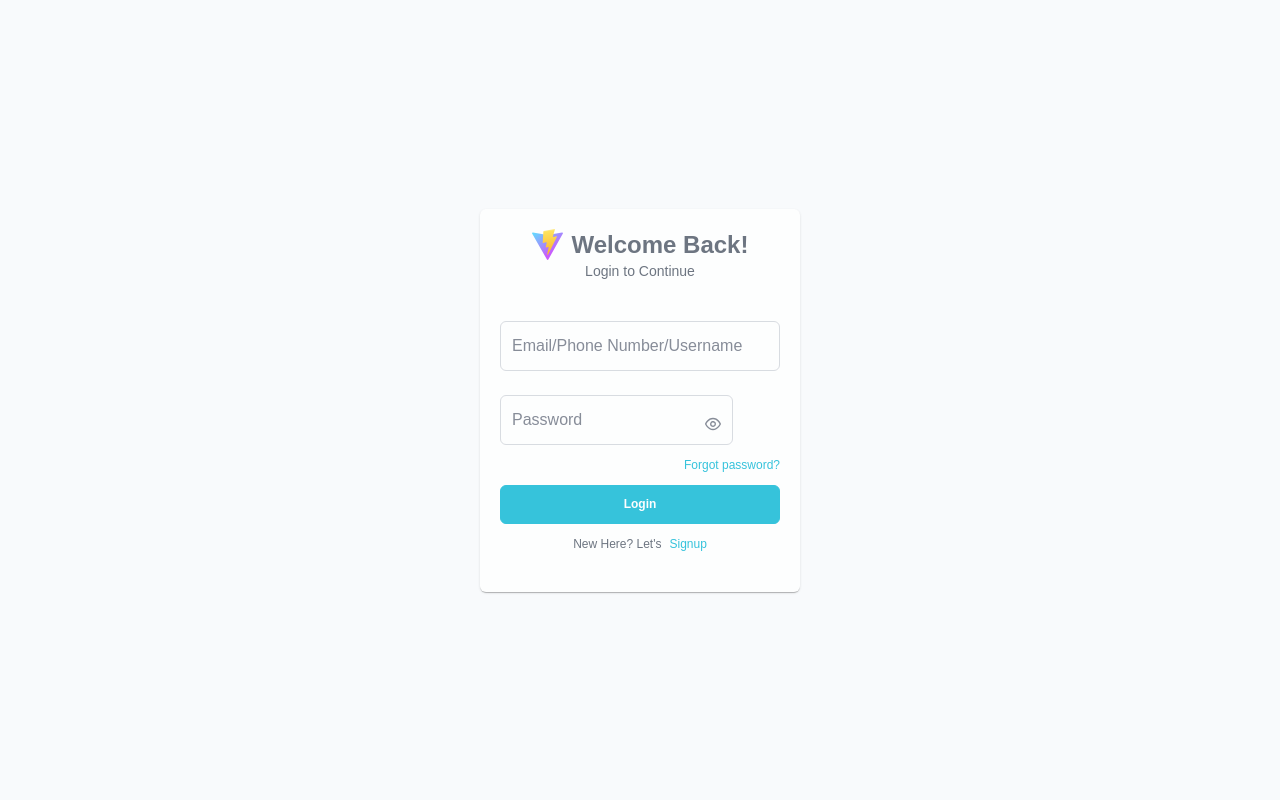
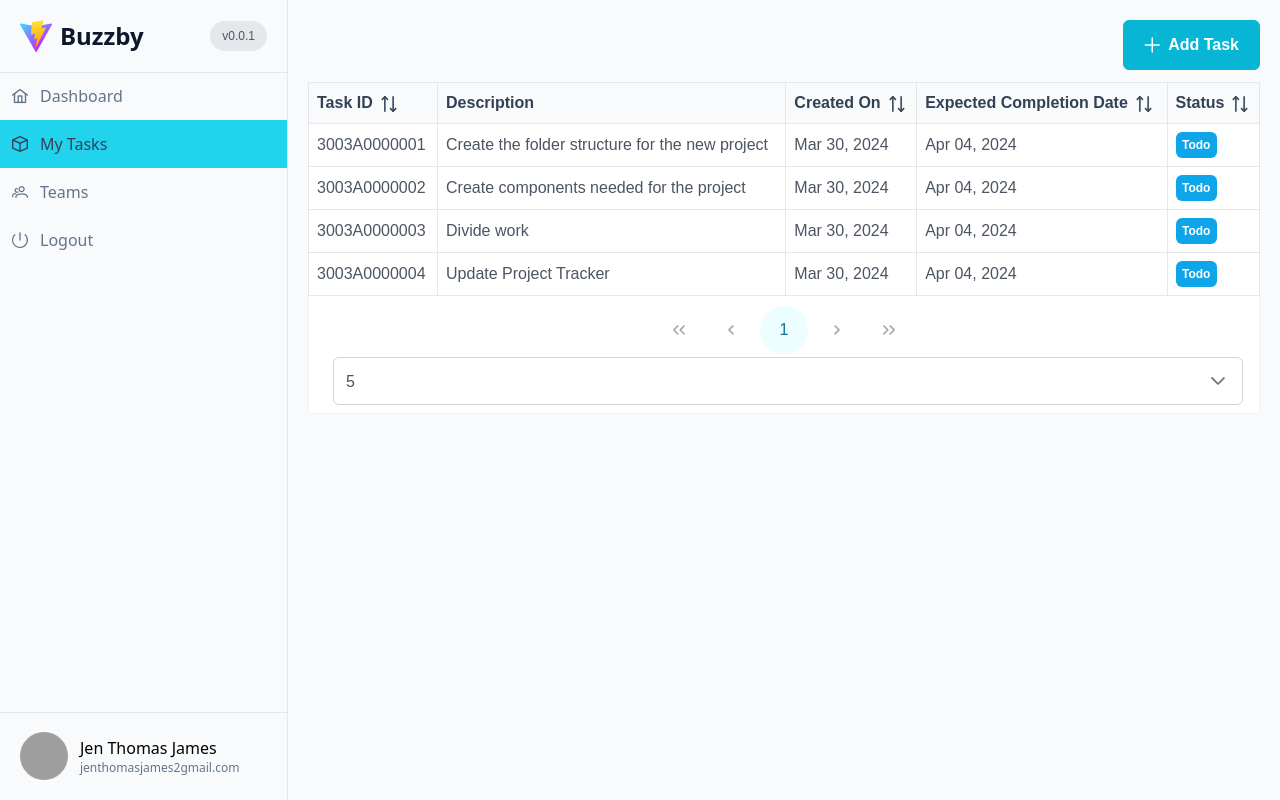
Before and after one commit to JenTJames/buzzby-client, a React (Vite) app: page /my-tasks in a window 1280 px wide. Before the commit this address led to /login. Built offline with nearby package versions, Linux system fonts and the light colour scheme; grey boxes are pictures that could not be loaded; a web font is replaced by a local one.

Commit message:
Feat: Add My Tasks Page

```diff
--- a/src/App.jsx
+++ b/src/App.jsx
@@ -5,6 +5,7 @@ import "primeicons/primeicons.css"; //icons
 import { Routes, Route, Navigate } from "react-router-dom";
 
 import LoginPage from "./pages/LoginPage";
+import MyTasksPage from "./pages/MyTasksPage";
 import RegisterPage from "./pages/RegisterPage";
 import DashboardPage from "./pages/DashboardPage";
 
@@ -15,6 +16,7 @@ const App = () => {
         <Route path="/login" element={<LoginPage />} />
         <Route path="/register" element={<RegisterPage />} />
         <Route path="/dashboard" element={<DashboardPage />} />
+        <Route path="/my-tasks" element={<MyTasksPage />} />
 
         <Route path="*" element={<Navigate to="/login" />} />
       </Routes>
--- a/src/pages/DashboardPage.jsx
+++ b/src/pages/DashboardPage.jsx
@@ -1,11 +1,11 @@
 import { useMemo, useState } from "react";
+import { Tag } from "primereact/tag";
 import { Card } from "primereact/card";
 import { Knob } from "primereact/knob";
 import { Chart } from "primereact/chart";
 import { Column } from "primereact/column";
 import { Dropdown } from "primereact/dropdown";
 import { DataTable } from "primereact/datatable";
-import { Tag } from "primereact/tag";
 
 import Authorized from "../components/Authorized";
 
--- /dev/null
+++ b/src/pages/MyTasksPage.jsx
@@ -0,0 +1,147 @@
+import { useState } from "react";
+import dayjs from "dayjs";
+import { Tag } from "primereact/tag";
+import { Button } from "primereact/button";
+import { Column } from "primereact/column";
+import { Dropdown } from "primereact/dropdown";
+import { DataTable } from "primereact/datatable";
+
+const statusList = ["Todo", "In Progress", "Overdue", "Completed"];
+
+import Authorized from "../components/Authorized";
+
+const TASKS = [
+  {
+    id: "3003A0000001",
+    description: "Create the folder structure for the new project",
+    status: "TODO",
+    createdOn: dayjs(),
+    expectedCompletionDate: dayjs().add(5, "d"),
+  },
+  {
+    id: "3003A0000002",
+    description: "Create components needed for the project",
+    status: "TODO",
+    createdOn: dayjs(),
+    expectedCompletionDate: dayjs().add(5, "d"),
+  },
+  {
+    id: "3003A0000003",
+    description: "Divide work",
+    status: "TODO",
+    createdOn: dayjs(),
+    expectedCompletionDate: dayjs().add(5, "d"),
+  },
+  {
+    id: "3003A0000004",
+    description: "Update Project Tracker",
+    status: "TODO",
+    createdOn: dayjs(),
+    expectedCompletionDate: dayjs().add(5, "d"),
+  },
+];
+
+const MyTasksPage = () => {
+  const [tasks] = useState(TASKS);
+
+  const renderDate = (date) => {
+    return dayjs(date).format("MMM DD, YYYY");
+  };
+
+  const renderStatus = ({ status }) => {
+    switch (status.toLowerCase()) {
+      case "todo":
+        return <Tag value="Todo" severity="info" />;
+      case "in_progress":
+        return <Tag value="In Progress" severity="warning" />;
+      case "in progress":
+        return <Tag value="In Progress" severity="warning" />;
+      case "completed":
+        return <Tag value="Completed" severity="success" />;
+      case "overdue":
+        return <Tag value="Overdue" severity="danger" />;
+      default:
+        return <Tag value="Unknown" severity="secondary" />;
+    }
+  };
+
+  const getSeverity = (status) => {
+    switch (status) {
+      case "Todo":
+        return "info";
+      case "In Progress":
+        return "warning";
+      case "Completed":
+        return "success";
+      case "Overdue":
+        return "danger";
+      default:
+        return "secondary";
+    }
+  };
+
+  const statusEditor = (options) => (
+    <Dropdown
+      value={options.value}
+      options={statusList}
+      onChange={(e) => options.editorCallback(e.value)}
+      placeholder="Select a Status"
+      itemTemplate={(option) => {
+        return <Tag value={option} severity={getSeverity(option)}></Tag>;
+      }}
+    />
+  );
+
+  const updateStatusHandler = ({ rowData, newValue, field }) => {
+    rowData[field] = newValue;
+  };
+
+  return (
+    <>
+      <Authorized>
+        <div className="self-end">
+          <Button label="Add Task" icon="pi pi-plus"></Button>
+        </div>
+        <DataTable
+          showGridlines
+          resizableColumns
+          paginator
+          rows={5}
+          rowsPerPageOptions={[5, 10, 25, 50, 100]}
+          value={tasks}
+          size="small"
+          sortMode="multiple"
+          editMode="cell"
+          removableSort
+        >
+          <Column sortable field="id" header="Task ID"></Column>
+          <Column field="description" header="Description"></Column>
+          <Column
+            sortable
+            field="createdOn"
+            header="Created On"
+            body={({ createdOn }) => renderDate(createdOn)}
+          ></Column>
+          <Column
+            sortable
+            field="expectedCompletionDate"
+            header="Expected Completion Date"
+            body={({ expectedCompletionDate }) =>
+              renderDate(expectedCompletionDate)
+            }
+          ></Column>
+          <Column
+            sortable
+            field="status"
+            header="Status"
+            body={renderStatus}
+            editor={statusEditor}
+            onCellEditComplete={updateStatusHandler}
+          ></Column>
+        </DataTable>
+      </Authorized>
+    </>
+  );
+};
+
+export default MyTasksPage;
```
